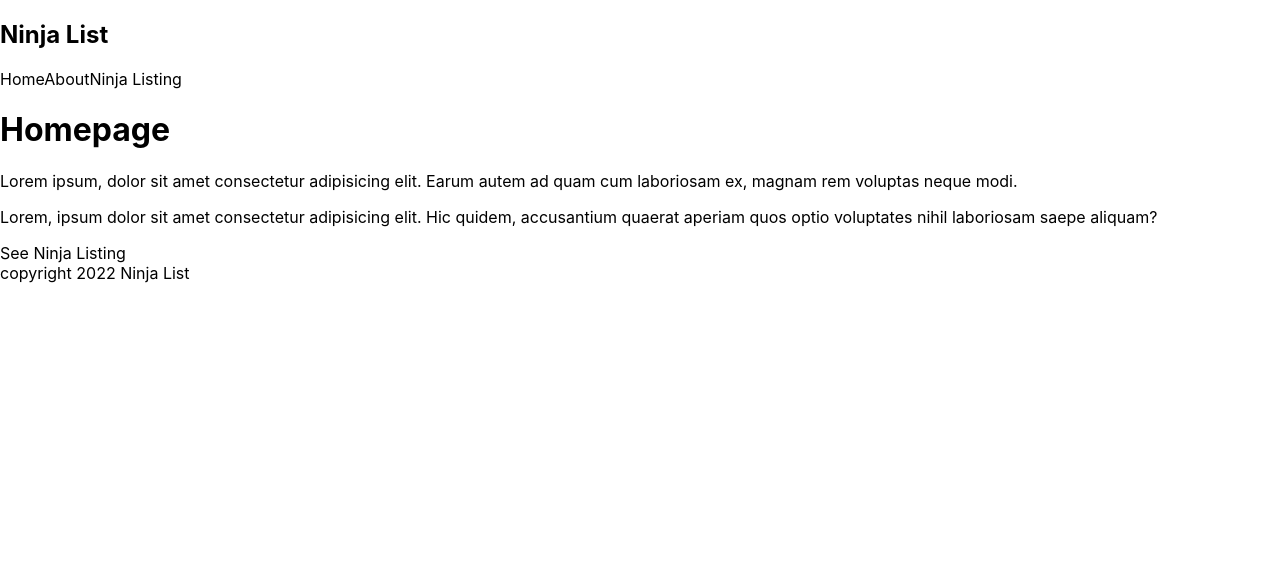
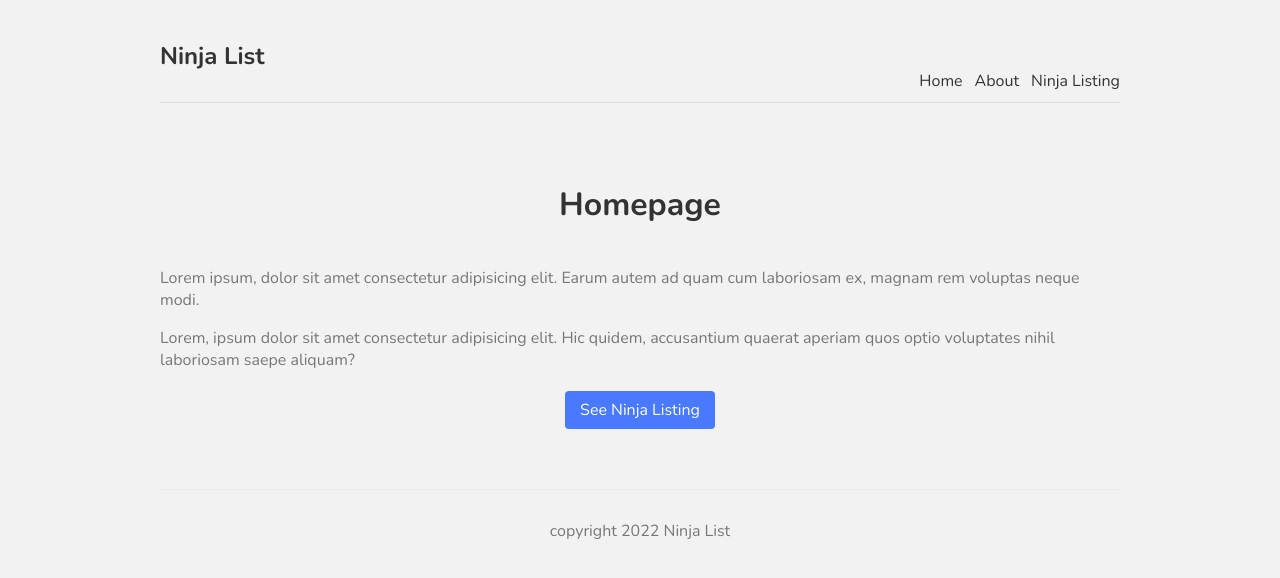
Before and after one commit to Ekwugha/nextjs, a Next.js app: page / in a window 1280 px wide. Shown: the top 578 px of the page. Built offline with nearby package versions, Linux system fonts and the light colour scheme.

Commit message:
added styles to the files

```diff
--- a/component/Footer.jsx
+++ b/component/Footer.jsx
@@ -1,8 +1,8 @@
 const Footer = () => {
     return (
-        <div>
+        <footer>
             copyright 2022 Ninja List
-        </div>
+        </footer>
      );
 }
 
--- a/pages/index.js
+++ b/pages/index.js
@@ -8,11 +8,11 @@
 export default function Home() {
   return (
     <div>
-      <h1>Homepage</h1>
-      <p>Lorem ipsum, dolor sit amet consectetur adipisicing elit. Earum autem ad quam cum laboriosam ex, magnam rem voluptas neque modi.</p>
-      <p>Lorem, ipsum dolor sit amet consectetur adipisicing elit. Hic quidem, accusantium quaerat aperiam quos optio voluptates nihil laboriosam saepe aliquam?</p>
+      <h1 className={styles.title}>Homepage</h1>
+      <p className={styles.text}>Lorem ipsum, dolor sit amet consectetur adipisicing elit. Earum autem ad quam cum laboriosam ex, magnam rem voluptas neque modi.</p>
+      <p className={styles.text}>Lorem, ipsum dolor sit amet consectetur adipisicing elit. Hic quidem, accusantium quaerat aperiam quos optio voluptates nihil laboriosam saepe aliquam?</p>
       <Link href="/ninja">
-        <a> See Ninja Listing </a>
+        <a className={styles.btn}> See Ninja Listing </a>
       </Link>
     </div>
   )
--- a/styles/Home.module.css
+++ b/styles/Home.module.css
@@ -1,116 +1,18 @@
-.container {
-  padding: 0 2rem;
-}
-
-.main {
-  min-height: 100vh;
-  padding: 4rem 0;
-  flex: 1;
-  display: flex;
-  flex-direction: column;
-  justify-content: center;
-  align-items: center;
-}
-
-.footer {
-  display: flex;
-  flex: 1;
-  padding: 2rem 0;
-  border-top: 1px solid #eaeaea;
-  justify-content: center;
-  align-items: center;
-}
-
-.footer a {
-  display: flex;
-  justify-content: center;
-  align-items: center;
-  flex-grow: 1;
-}
-
-.title a {
-  color: #0070f3;
-  text-decoration: none;
-}
-
-.title a:hover,
-.title a:focus,
-.title a:active {
-  text-decoration: underline;
-}
-
 .title {
-  margin: 0;
-  line-height: 1;
-  font-size: 3rem;
-}
-
-.title,
-.description {
+  color: #333;
+  padding-bottom: 20px;
   text-align: center;
 }
-
-.description {
-  margin: 4rem 0;
-  line-height: 1.5;
-  font-size: 1.5rem;
+.text {
+  color: #777;
 }
-
-.code {
-  background: #fafafa;
-  border-radius: 5px;
-  padding: 0.75rem;
-  font-size: 1.1rem;
-  font-family: Menlo, Monaco, Lucida Console, Liberation Mono, DejaVu Sans Mono,
-    Bitstream Vera Sans Mono, Courier New, monospace;
+.btn {
+  display: block;
+  width: 150px;
+  padding: 8px 0;
+  margin: 20px auto;
+  background: #4979ff;
+  border-radius: 4px;
+  color: white;
+  text-align: center;
 }
-
-.grid {
-  display: flex;
-  align-items: center;
-  justify-content: center;
-  flex-wrap: wrap;
-  max-width: 800px;
-}
-
-.card {
-  margin: 1rem;
-  padding: 1.5rem;
-  text-align: left;
-  color: inherit;
-  text-decoration: none;
-  border: 1px solid #eaeaea;
-  border-radius: 10px;
-  transition: color 0.15s ease, border-color 0.15s ease;
-  max-width: 300px;
-}
-
-.card:hover,
-.card:focus,
-.card:active {
-  color: #0070f3;
-  border-color: #0070f3;
-}
-
-.card h2 {
-  margin: 0 0 1rem 0;
-  font-size: 1.5rem;
-}
-
-.card p {
-  margin: 0;
-  font-size: 1.25rem;
-  line-height: 1.5;
-}
-
-.logo {
-  height: 1em;
-  margin-left: 0.5rem;
-}
-
-@media (max-width: 600px) {
-  .grid {
-    width: 100%;
-    flex-direction: column;
-  }
-}
--- a/styles/globals.css
+++ b/styles/globals.css
@@ -1,16 +1,37 @@
-html,
+@import url('https://fonts.googleapis.com/css2?family=Nunito:wght@300;400;600;700&display=swap');
+
 body {
-  padding: 0;
-  margin: 0;
-  font-family: -apple-system, BlinkMacSystemFont, Segoe UI, Roboto, Oxygen,
-    Ubuntu, Cantarell, Fira Sans, Droid Sans, Helvetica Neue, sans-serif;
+  background: #f2f2f2;
+  color: #333;
+  font-family: "Nunito";
 }
-
 a {
-  color: inherit;
+  color: #333;
   text-decoration: none;
 }
-
-* {
-  box-sizing: border-box;
+.content {
+  max-width: 960px;
+  margin: 0 auto;
 }
+nav {
+  margin: 10px auto 80px;
+  padding: 10px 0;
+  display: flex;
+  justify-content: flex-end;
+  align-items: flex-end;
+  border-bottom: 1px solid #ddd;
+}
+nav a {
+  margin-left: 12px;
+}
+nav .logo {
+  margin-right: auto;
+}
+footer {
+  display: block;
+  text-align: center;
+  padding: 30px 0;
+  margin-top: 60px;
+  color: #777;
+  border-top: 1px solid #eaeaea;
+}
```
Also changed, not shown: styles/Ninja.module.css (added).
